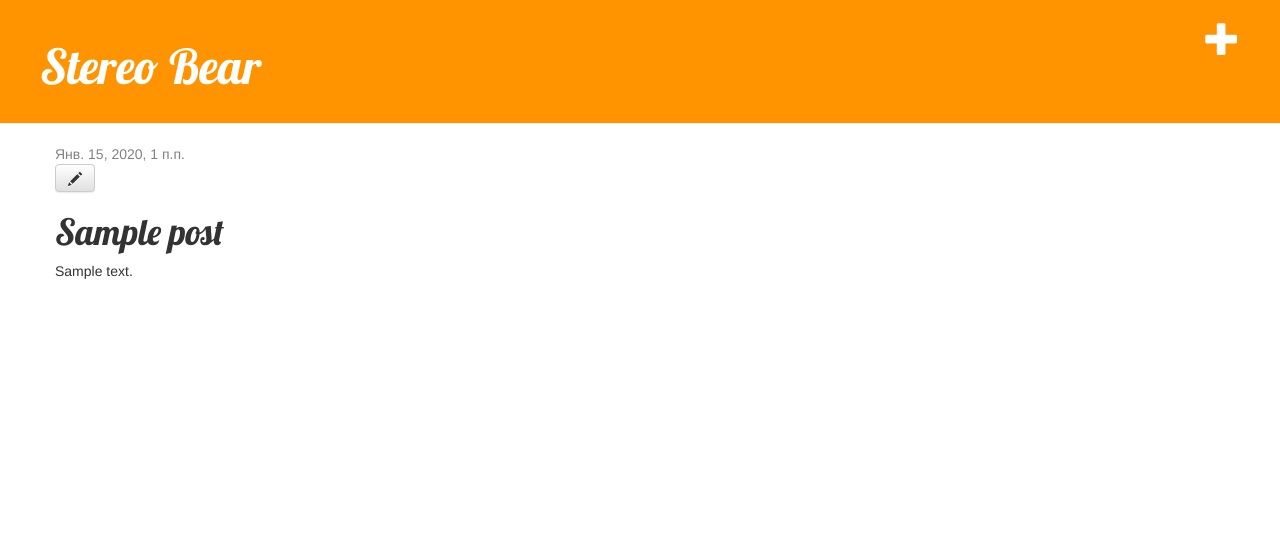
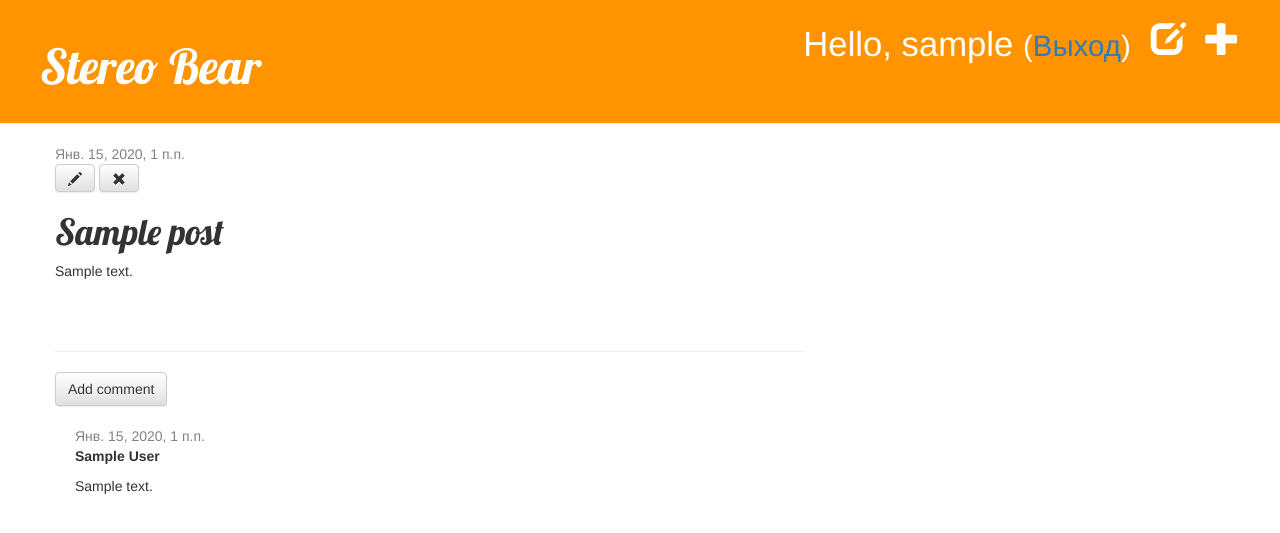
Before and after one commit to holyhloy/mysite, a Django app: page /post/1/ in a window 1280 px wide. Shown: the top 533 px of the page. Run offline with Django 3.2, Linux system fonts and the light colour scheme; a user stored in the database is signed in; tables that the repository leaves empty hold one stand-in row (values such as "Sample post"); some libraries are stand-ins or nearby versions.

Commit message:
Safety, Comments

```diff
--- a/blog/admin.py
+++ b/blog/admin.py
@@ -1,4 +1,5 @@
 from django.contrib import admin
-from .models import Post
+from .models import Post, Comment
 
 admin.site.register(Post)
+admin.site.register(Comment)
--- a/blog/models.py
+++ b/blog/models.py
@@ -16,3 +16,20 @@ class Post(models.Model):
 
     def __str__(self):
         return self.title
+
+    def approved_comments(self):
+        return self.comments.filter(approved_comment=True)
+
+class Comment(models.Model):
+    post = models.ForeignKey('blog.Post', on_delete=models.CASCADE, related_name='comments')
+    author = models.CharField(max_length=200)
+    text = models.TextField()
+    created_date = models.DateTimeField(default=timezone.now)
+    approved_comment = models.BooleanField(default=False)
+
+    def approve(self):
+        self.approved_comment = True
+        self.save()
+
+    def __str__(self):
+        return self.text
--- a/blog/static/css/blog.css
+++ b/blog/static/css/blog.css
@@ -54,3 +54,7 @@ h1, h2, h3, h4 {
 .post h1 a, .post h1 a:visited {
     color: #000000;
 }
+
+.comment {
+    margin: 20px 0px 20px 20px;
+}
--- a/blog/templates/blog/base.html
+++ b/blog/templates/blog/base.html
@@ -9,7 +9,13 @@
     </head>
     <body>
         <div class="page-header">
-            <a href="{% url 'post_new' %}" class="top-menu"><span class="glyphicon glyphicon-plus"></span></a>
+            {% if user.is_authenticated %}
+                <a href="{% url 'post_new' %}" class="top-menu"><span class="glyphicon glyphicon-plus"></span></a>
+                <a href="{% url 'post_draft_list' %}" class="top-menu"><span class="glyphicon glyphicon-edit"></span></a>
+                <p class="top-menu">Hello, {{ user.username }} <small>(<a href="{% url 'logout' %}">Выход</a>)</small></p>
+            {% else %}
+                <a href="{% url 'login' %}" class="top-menu"><span class="glyphicon glyphicon-lock"></span></a>
+            {% endif %}
             <h1><a href="/">Stereo Bear</a></h1>
         </div>
         <div class="content container">
--- a/blog/templates/blog/post_detail.html
+++ b/blog/templates/blog/post_detail.html
@@ -6,11 +6,33 @@
             <div class="date">
                 {{ post.published_date }}
             </div>
+        {% else %}
+            <a class="btn btn-default" href="{% url 'post_publish' pk=post.pk %}">Publish</a>
         {% endif %}
         {% if user.is_authenticated %}
             <a class="btn btn-default" href="{% url 'post_edit' pk=post.pk %}"><span class="glyphicon glyphicon-pencil"></span></a>
+            <a class="btn btn-default" href="{% url 'post_remove' pk=post.pk %}"><span class="glyphicon glyphicon-remove"></span></a>
         {% endif %}
         <h1>{{ post.title }}</h1>
         <p>{{ post.text|linebreaksbr }}</p>
     </div>
+    <hr>
+<a class="btn btn-default" href="{% url 'add_comment_to_post' pk=post.pk %}">Add comment</a>
+{% for comment in post.comments.all %}
+    {% if user.is_authenticated or comment.approved_comment %}
+    <div class="comment">
+        <div class="date">
+            {{ comment.created_date }}
+            {% if not comment.approved_comment %}
+                <a class="btn btn-default" href="{% url 'comment_remove' pk=comment.pk %}"><span class="glyphicon glyphicon-remove"></span></a>
+                <a class="btn btn-default" href="{% url 'comment_approve' pk=comment.pk %}"><span class="glyphicon glyphicon-ok"></span></a>
+            {% endif %}
+        </div>
+        <strong>{{ comment.author }}</strong>
+        <p>{{ comment.text|linebreaks }}</p>
+    </div>
+    {% endif %}
+{% empty %}
+    <p>No comments here yet :(</p>
+{% endfor %}
 {% endblock %}
--- a/blog/templates/blog/post_list.html
+++ b/blog/templates/blog/post_list.html
@@ -8,6 +8,7 @@
             </div>
             <h1><a href="{% url 'post_detail' pk=post.pk %}">{{ post.title }}</a></h1>
             <p>{{ post.text|linebreaksbr }}</p>
+            <a href="{% url 'post_detail' pk=post.pk %}">Comments: {{ post.approved_comments.count }}</a>
         </div>
     {% endfor %}
-{% endblock %}
+{% endblock content %}
--- a/blog/urls.py
+++ b/blog/urls.py
@@ -6,4 +6,10 @@ urlpatterns = [
     path('post/<int:pk>/', views.post_detail, name='post_detail'),
     path('post/new/', views.post_new, name='post_new'),
     path('post/<int:pk>/edit/', views.post_edit, name='post_edit'),
+    path('drafts/', views.post_draft_list, name='post_draft_list'),
+    path('post/<pk>/publish/', views.post_publish, name='post_publish'),
+    path('post/<pk>/remove/', views.post_remove, name='post_remove'),
+    path('post/<int:pk>/comment/', views.add_comment_to_post, name='add_comment_to_post'),
+    path('comment/<int:pk>/approve/', views.comment_approve, name='comment_approve'),
+    path('comment/<int:pk>/remove/', views.comment_remove, name='comment_remove'),
 ]
--- a/blog/views.py
+++ b/blog/views.py
@@ -1,9 +1,10 @@
 from django.shortcuts import render
 from django.utils import timezone
-from .models import Post
+from .models import Post, Comment
 from django.shortcuts import render, get_object_or_404
-from .forms import PostForm
+from .forms import PostForm, CommentForm
 from django.shortcuts import redirect
+from django.contrib.auth.decorators import login_required
 
 
 def post_list(request):
@@ -15,21 +16,20 @@ def post_detail(request, pk):
     post = get_object_or_404(Post, pk=pk)
     return render(request, 'blog/post_detail.html', {'post': post})
 
-
+@login_required
 def post_new(request):
     if request.method == "POST":
         form = PostForm(request.POST)
         if form.is_valid():
             post = form.save(commit=False)
             post.author = request.user
-            post.published_date = timezone.now()
             post.save()
             return redirect('post_detail', pk=post.pk)
     else:
         form = PostForm()
     return render(request, 'blog/post_edit.html', {'form': form})
 
-
+@login_required
 def post_edit(request, pk):
     post = get_object_or_404(Post, pk=pk)
     if request.method == "POST":
@@ -37,9 +37,52 @@ def post_edit(request, pk):
         if form.is_valid():
             post = form.save(commit=False)
             post.author = request.user
-            post.published_date = timezone.now()
             post.save()
             return redirect('post_detail', pk=post.pk)
     else:
         form = PostForm(instance=post)
     return render(request, 'blog/post_edit.html', {'form': form})
+
+@login_required
+def post_draft_list(request):
+    posts = Post.objects.filter(published_date__isnull=True).order_by('created_date')
+    return render(request, 'blog/post_draft_list.html', {'posts': posts})
+
+@login_required
+def post_publish(request, pk):
+    post = get_object_or_404(Post, pk=pk)
+    post.publish()
+    return redirect('post_detail', pk=pk)
+
+@login_required
+def post_remove(request, pk):
+    post = get_object_or_404(Post, pk=pk)
+    post.delete()
+    return redirect('post_list')
+
+
+def add_comment_to_post(request, pk):
+    post = get_object_or_404(Post, pk=pk)
+    if request.method == "POST":
+        form = CommentForm(request.POST)
+        if form.is_valid():
+            comment = form.save(commit=False)
+            comment.post = post
+            comment.save()
+            return redirect('post_detail', pk=post.pk)
+    else:
+        form = CommentForm()
+    return render(request, 'blog/add_comment_to_post.html', {'form': form})
+
+
+@login_required
+def comment_approve(request, pk):
+    comment = get_object_or_404(Comment, pk=pk)
+    comment.approve()
+    return redirect('post_detail', pk=comment.post.pk)
+
+@login_required
+def comment_remove(request, pk):
+    comment = get_object_or_404(Comment, pk=pk)
+    comment.delete()
+    return redirect('post_detail', pk=comment.post.pk)
--- a/mysite/settings.py
+++ b/mysite/settings.py
@@ -125,3 +125,5 @@ STATIC_ROOT = BASE_DIR / 'static'
 # https://docs.djangoproject.com/en/3.2/ref/settings/#default-auto-field
 
 DEFAULT_AUTO_FIELD = 'django.db.models.BigAutoField'
+
+LOGIN_REDIRECT_URL = '/'
--- a/mysite/urls.py
+++ b/mysite/urls.py
@@ -16,7 +16,11 @@ Including another URLconf
 from django.contrib import admin
 from django.urls import path, include
 
+from django.contrib.auth import views
+
 urlpatterns = [
     path('admin/', admin.site.urls),
+    path('accounts/login/', views.LoginView.as_view(), name='login'),
+    path('accounts/logout/', views.LogoutView.as_view(next_page='/'), name='logout'),
     path('', include('blog.urls'))
 ]
```
Also changed, not shown: blog/forms.py (+8 -1 lines), blog/templates/blog/add_comment_to_post.html (added, +9 -0 lines), blog/templates/blog/post_draft_list.html (added, +11 -0 lines), blog/templates/registration/login.html (added, +24 -0 lines), blog/migrations/0002_comment.py (added).
